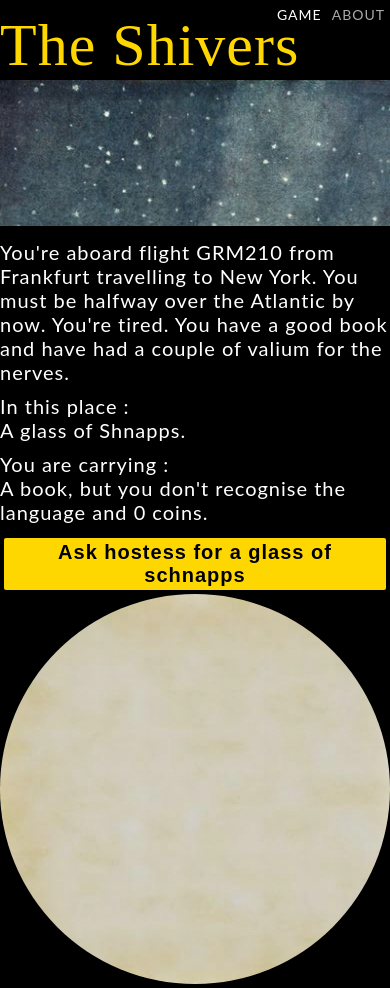
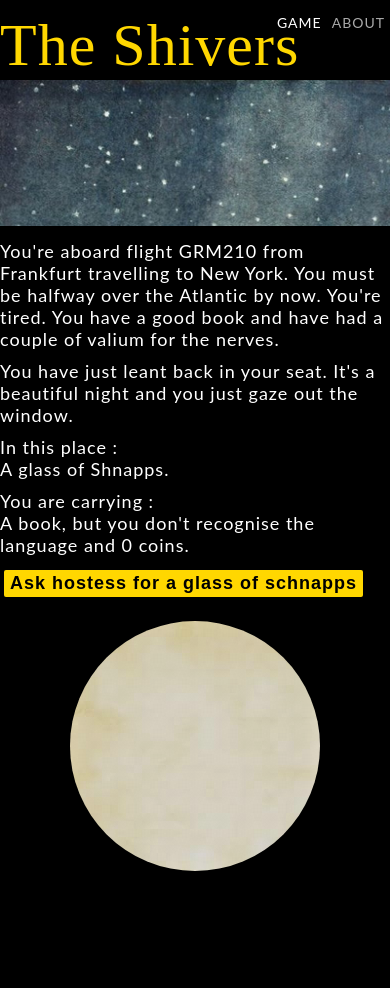
Before and after one commit to markhorsell/if-player-react, a React (Create React App) app: page /game in a window 390 px wide. After the commit the page ends 875 px from the top, so only its background shows below. Built offline with nearby package versions, Linux system fonts and the light colour scheme.

Commit message:
complete version  1.0.0

```diff
--- a/src/App.js
+++ b/src/App.js
@@ -41,7 +41,6 @@ class App extends Component {
     render() {
       const {gameTitle } = this.props;
       if(gameTitle){
-      console.log(gameTitle)
       }else{
         return <div>NOT READY</div>
       }
--- a/src/components/WorldMap.js
+++ b/src/components/WorldMap.js
@@ -42,7 +42,7 @@ class WorldMap extends Component {
         }
         const currentRoom = this.props.room;
 
-        const width = Math.min(this.mapContainerRef.current.offsetWidth,400);
+        const width = Math.min(this.mapContainerRef.current.offsetWidth,250);
         //const width =this.mapContainerRef.current.offsetWidth;
         this.mapContainerRef.current.height = width;
 
--- a/src/containers/About.js
+++ b/src/containers/About.js
@@ -28,13 +28,19 @@ render(){
 
   <React.StrictMode>
     <div  className='about' ref={this.divRef}>
-      <h2>About</h2>
-      <p>A game engine for Interactive fiction</p>
-      <p>An editor is available here ------</p>
+
+      <p>A game engine for Interactive fiction.</p>
+      <p>A React / Redux application.</p>
+      <p>By Mark Horsell</p>
+      <p>Version 1.0.0</p>
+      <p>April 2018</p>
+      <br/>
       <p>W:{windowWidth} | H:{windowHeight}</p>
       <p>React Version : {React.version} </p>
+  {/*
+      <p>An editor is available here ------</p>
       <p>Strict mode wraps Home and About - Wrapping App will create warnings as either Provider or Router Libraries are not Strict as yet</p>
-      <p>{React.About}</p>
+  */}
     </div>
     </React.StrictMode>
     )
--- a/src/containers/home.js
+++ b/src/containers/home.js
@@ -1,9 +1,6 @@
 
 import React, { Component } from "react";
 import { connect } from 'react-redux';
-
-
-
 import RoomDescription from '../components/RoomDescription';
 import RoomImage from '../components/RoomImage';
 import Message from '../components/Message';
@@ -44,18 +41,12 @@ class Home extends Component {
     return roomData.image;
   }
 
-
   render() {
-
-    const {money,discoveredPaths, rooms, gameData,room,objects,message } = this.props;
-
-    //Dont Allow rendering if data is empty as will break
-    if(rooms.length === 0) {
+    const {money,discoveredPaths, rooms, room,objects,lastMessage} = this.props;
+    //Dont Allow rendering if data is empty
+    if(rooms.length === 0 ) {
       return <p>NOT LOADED</p>
-
     }
-
-
     const currentRoomData = getRoomData(room,rooms);
     const description = this.getDescription(currentRoomData);
     const locationObjects = getLocationObjects(room,objects);
@@ -70,21 +61,15 @@ class Home extends Component {
 
       <div className='home'>
 
-
-
-
-       {/*} <p>TODO https://popmotion.io/pose/</p>
-
-        <p>{'process.env.PUBLIC_URL = '+process.env.PUBLIC_URL}</p>
-        <p>Room = {roomId}</p>
-    */}
         <RoomImage path ={'/assets/'+assetsFolder+'/images/'} image={image}/>
+        <div className='text-panel'>
         <RoomDescription description={description}/>
-        <Message message={message}/>
+        <Message message={lastMessage}/>
         <LocationObjects items={locationObjects}/>
         <Inventory items={inventory} money={money}/>
 
         <Actions/>
+        </div>
 
 
         <WorldMap discoveredPaths={discoveredPaths} room={room} rooms={rooms}/>
@@ -101,9 +86,9 @@ Home.propTypes = {
 
 function mapStateToProps(state) {
 
-  const {discoveredPaths, money,rooms,room,objects,message  } =state.gameData;
+  const {discoveredPaths, money,rooms,room,objects,lastMessage  } =state.gameData;
   return {
-    discoveredPaths, money,rooms,room,objects,message,
+    discoveredPaths, money,rooms,room,objects,lastMessage,
   }
 }
 export default connect(mapStateToProps)(Home)
--- a/src/index.css
+++ b/src/index.css
@@ -70,8 +70,8 @@ body {
 div >div >div {
 
 	border: 1px dotted red;
-
-}*/
+}
+*/
 
 .main {
 
@@ -83,9 +83,9 @@ div >div >div {
 body {
 	font-family: 'VT323', monospace;
 	font-family: 'Lato', sans-serif;
-	font-size:20px;
+	font-size:18px;
 	letter-spacing: 1px;
-	line-height: 24px;
+	line-height: 22px;
 	background-color: black;
 	color:white;
 	/* GOOD IDEA TO MAKE TEXT UNSELECTABLE?? */
@@ -106,14 +106,17 @@ body {
 div .header {
 	position:fixed;
 	z-index:1;
-	background-color:rgba(0,0,0,.7);
-	width: inherit;
+	/*background-color:rgba(99,0,0,.7);*/
+	display:inline-block;
+	width:inherit;
+	max-width:1000px;
 
 	margin:0 auto;
     font-family: 'Yesteryear', cursive;
     color:gold;
 	text-align:left;
 	top:0px;
+
 	height:80px;
 	font-size:60px;
 	line-height:90px;
@@ -127,7 +130,7 @@ div.nav  {
 	position:fixed;
 	z-index:2;
 	width: inherit;
-	top:10px;
+	top:0px;
 	height:80px;
 
 
@@ -141,7 +144,7 @@ div.nav  {
 	width: 100%;
 
 
-   top:-10px;
+   top:50px;
 }
 /*lvhfa*/
 .nav > ul>li {
@@ -192,6 +195,11 @@ div.nav  {
 	margin-top:10px;
 	/*margin-bottom:10px;*/
 }
+.text-panel{
+	display:inline-block;
+	vertical-align: top;
+	width:70%;
+}
 /* DESCRIPTION COMPONENT */
 .room-description {
 	position: relative;
@@ -223,7 +231,7 @@ div.nav  {
 /* ACTIONS COMPONENT */
 .actions {
 	display:inline-block;
-	width:50%;
+	/*width:50%;*/
 	vertical-align: top;
 }
 .actions >Button {
@@ -242,12 +250,12 @@ div.nav  {
 }
 /* WORLDMAP COMPONENT */
 .worldmap{
-
 	display: inline-block;
-
-width: 50%;
-   /*text-align:right;*/
-   text-align:center;
+	width: 30%;
+   	/*text-align:right;*/
+	   text-align:center;
+	   padding-top:20px;
+	  /* padding:10px;*/
 }
 .worldmap canvas{
 	display:inline;
@@ -272,11 +280,14 @@ width: 50%;
 	}
 }
 
-@media only screen and (max-width: 400px) {
+@media only screen and (max-width: 600px) {
     .main {
 		/*MOBILE*/
 		width:100%;
 		/*background-color: pink;*/
+	}
+	.text-panel {
+		width:100%;
 	}
 	.actions {
 		width:100%;
@@ -294,4 +305,7 @@ width: 50%;
 
 
 	}
+	.nav >ul {
+	   top:10px;
+	}
 }
```
Also changed, not shown: src/components/Inventory.js (+2 -8 lines), src/reducers/io.js (+2 -6 lines).
